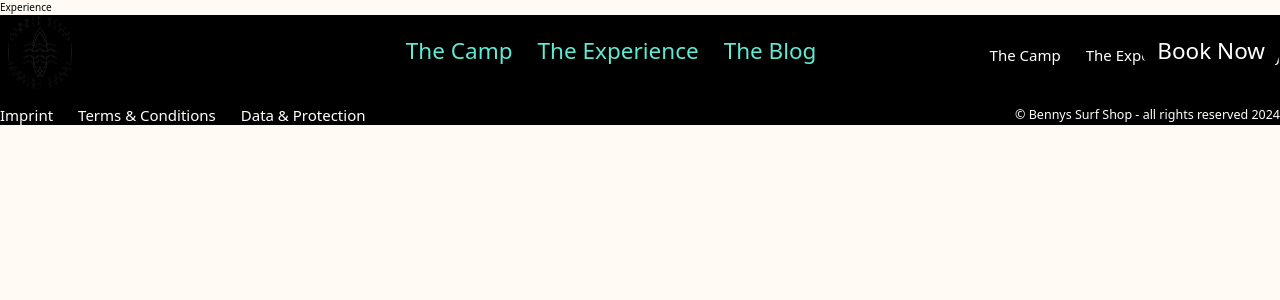
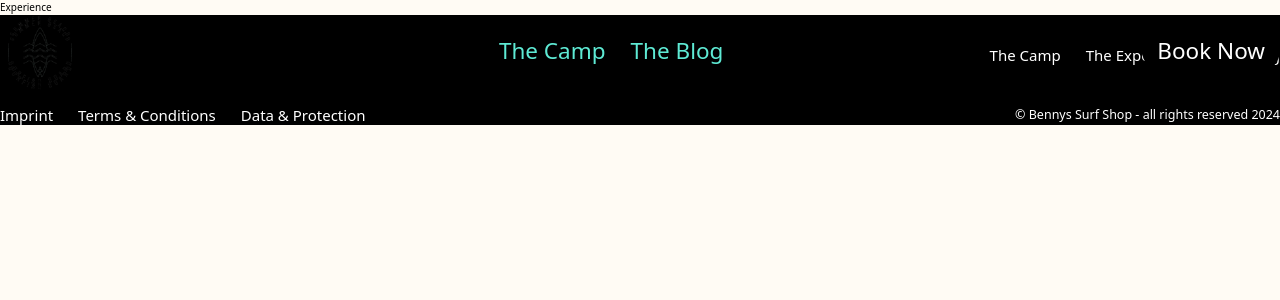
Before and after one commit to SlaughterBruce-FS/surfcamp_front, a Next.js app: page /experience in a window 1280 px wide. Shown: the top 300 px of the page. Built offline with nearby package versions, Linux system fonts and the light colour scheme.

Commit message:
update links

```diff
--- a/app/_components/Layout/Header.tsx
+++ b/app/_components/Layout/Header.tsx
@@ -9,10 +9,12 @@ const Header = () => {
         {
             display: "the camp",
             slug: "/"
-        }, {
-            display: "the experience",
-            slug: "/experience"
-        }, {
+        },
+        // {
+        //     display: "the experience",
+        //     slug: "/experience"
+        // },
+        {
             display: "the blog",
             slug: "/blog"
         }
@@ -26,7 +28,7 @@ const Header = () => {
                 ))}
             </ul>
 
-            <Link href='/events' className="text-4xl hidden md:flex rounded-full bg-black text-white px-6 py-4"  >Book Now</Link>
+            <Link href='/' className="text-4xl hidden md:flex rounded-full bg-black text-white px-6 py-4"  >Book Now</Link>
         </header>
     )
 }
```
